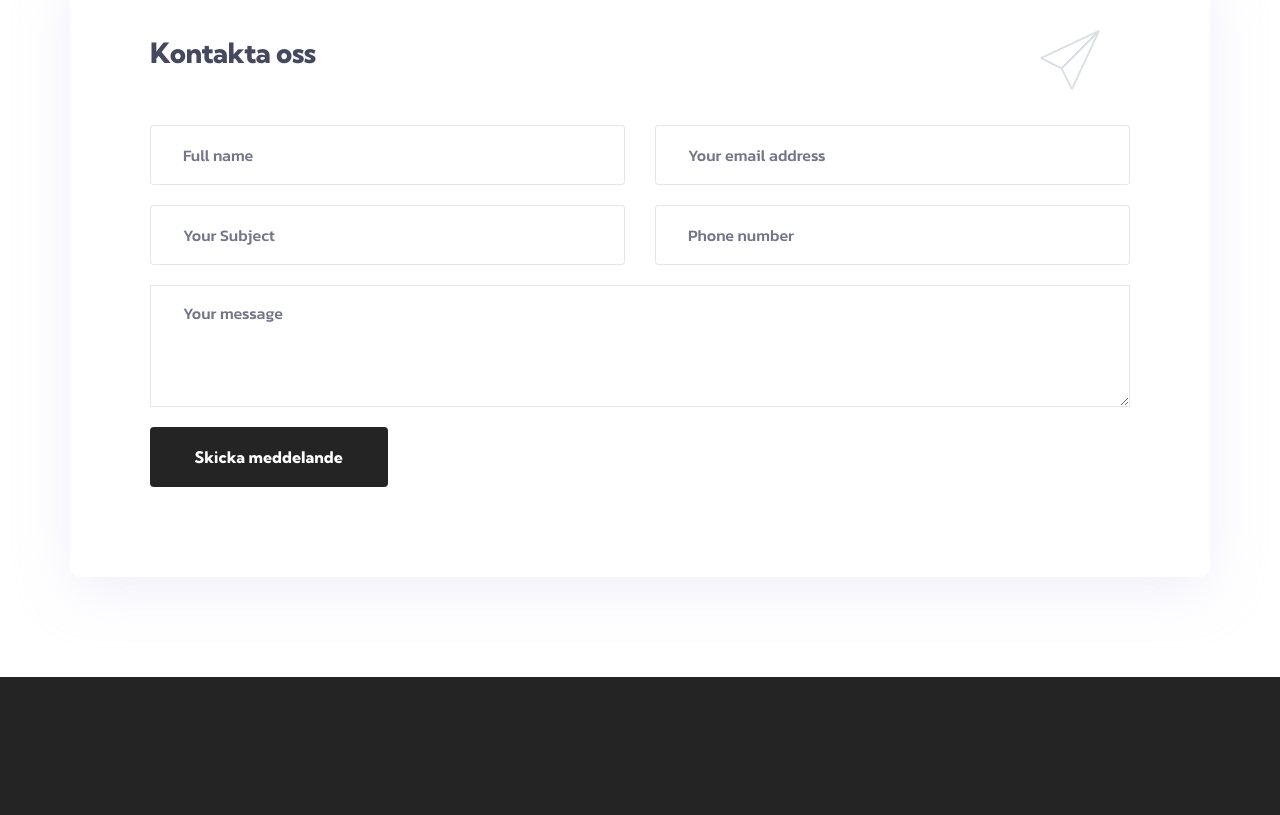
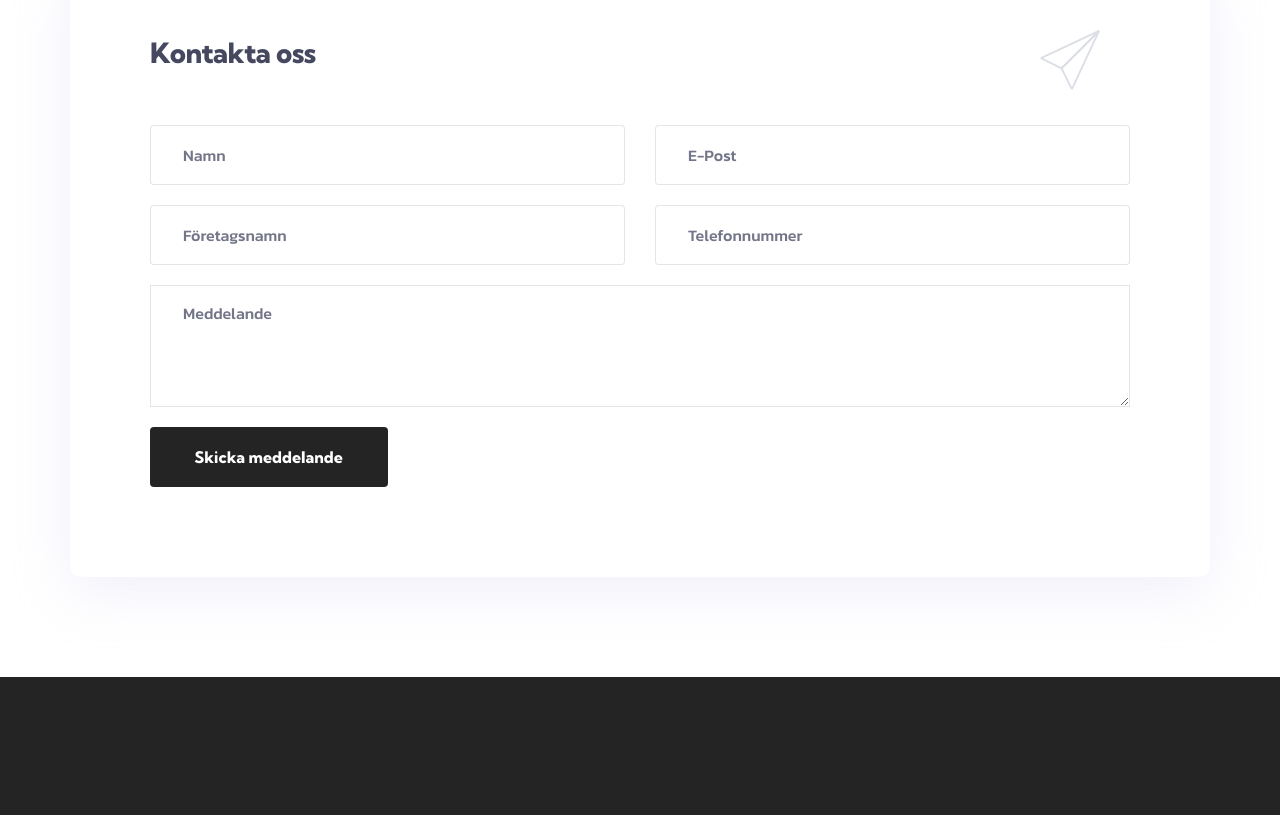
Before and after one commit to Zasheeimthi/beecore, a plain HTML site: page index.html in a window 1280 px wide. Shown: the part 4760-5575 px from the top of the page. Drawn offline with Linux system fonts and the light colour scheme.

Commit message:
lang updated

```diff
--- a/index.html
+++ b/index.html
@@ -1346,27 +1346,27 @@
                                                     <div class="row -mx-15">
                                                         <div class="col col-md-6 col-12 py-0 px-15">
                                                             <span class="lqd-form-control-wrap text">
-                                                                <input type="text" name="text" value="" size="40" class="lqd-cf-form-control border-1 border-black-10 rounded-4 px-2em text-16 text-slate-700" aria-required="true" aria-invalid="false" placeholder="Full name">
+                                                                <input type="text" name="text" value="" size="40" class="lqd-cf-form-control border-1 border-black-10 rounded-4 px-2em text-16 text-slate-700" aria-required="true" aria-invalid="false" placeholder="Namn">
                                                             </span>
                                                         </div>
                                                         <div class="col col-md-6 col-12 py-0 px-15">
                                                             <span class="lqd-form-control-wrap email">
-                                                                <input type="email" name="email" value="" size="40" class="lqd-cf-form-control border-1 border-black-10 rounded-4 px-2em text-16 text-slate-700" aria-required="true" aria-invalid="false" placeholder="Your email address">
+                                                                <input type="email" name="email" value="" size="40" class="lqd-cf-form-control border-1 border-black-10 rounded-4 px-2em text-16 text-slate-700" aria-required="true" aria-invalid="false" placeholder="E-Post">
                                                             </span>
                                                         </div>
                                                         <div class="col col-md-6 col-12 py-0 px-15">
                                                             <span class="lqd-form-control-wrap text">
-                                                                <input type="text" name="text" value="" size="40" class="lqd-cf-form-control border-1 border-black-10 rounded-4 px-2em text-16 text-slate-700" aria-required="true" aria-invalid="false" placeholder="Your Subject">
+                                                                <input type="text" name="text" value="" size="40" class="lqd-cf-form-control border-1 border-black-10 rounded-4 px-2em text-16 text-slate-700" aria-required="true" aria-invalid="false" placeholder="Företagsnamn">
                                                             </span>
                                                         </div>
                                                         <div class="col col-md-6 col-12 py-0 px-15">
                                                             <span class="lqd-form-control-wrap tel-969">
-                                                                <input type="tel" name="tel-969" value="" size="40" class="lqd-cf-form-control border-1 border-black-10 rounded-4 px-2em text-16 text-slate-700" aria-required="true" aria-invalid="false" placeholder="Phone number">
+                                                                <input type="tel" name="tel-969" value="" size="40" class="lqd-cf-form-control border-1 border-black-10 rounded-4 px-2em text-16 text-slate-700" aria-required="true" aria-invalid="false" placeholder="Telefonnummer">
                                                             </span>
                                                         </div>
                                                         <div class="col col-12 py-0 px-15">
                                                             <span class="lqd-form-control-wrap">
-                                                                <textarea name="textarea" cols="10" rows="4" class="lqd-cf-form-control border-1 border-black-10 rounded-4 px-2em text-16 text-slate-700" aria-required="true" aria-invalid="false" placeholder="Your message"></textarea>
+                                                                <textarea name="textarea" cols="10" rows="4" class="lqd-cf-form-control border-1 border-black-10 rounded-4 px-2em text-16 text-slate-700" aria-required="true" aria-invalid="false" placeholder="Meddelande"></textarea>
                                                             </span>
                                                         </div>
                                                         <div class="col col-12 col-md-6 py-0 px-15">
```
